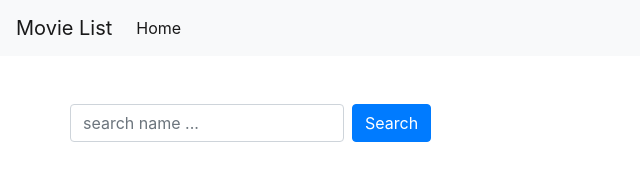
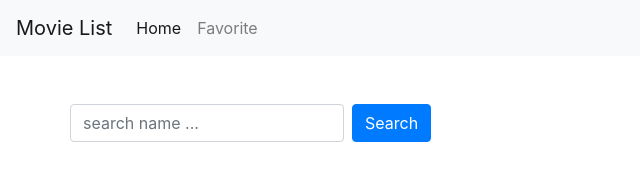
Before and after one commit to fathermxcker/my-movie-list, a plain HTML site: page favorite.html in a window 1280 px wide. Shown: the full height of the page, 0-640 px from the left. Drawn offline with nearby package versions, Linux system fonts and the light colour scheme.

Commit message:
add Favorite Button in Nav

```diff
--- a/favorite.html
+++ b/favorite.html
@@ -20,6 +20,9 @@
           <a class="nav-link" href="index.html">Home
             <span class="sr-only">(current)</span>
           </a>
+        </li>
+        <li class="nav-item">
+          <a class="nav-link" href="favorite.html">Favorite</a>
         </li>
       </ul>
     </div>
```
